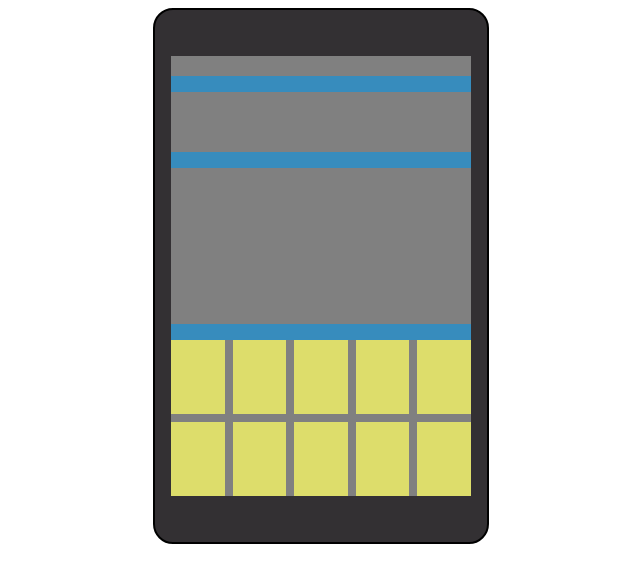
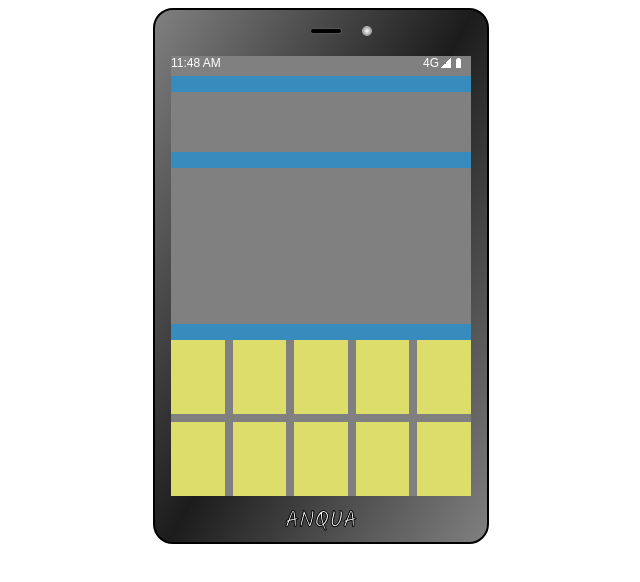
Before and after one commit to J4v1Dev/mobile-css, a website built with Vite: page src/index.html in a window 1280 px wide. Shown: the whole page, without its empty margins (319-959 px from the left). Built offline with nearby package versions, Linux system fonts and the light colour scheme; a web font is replaced by a local one.

Commit message:
Top screen terminada

```diff
--- a/src/index.css
+++ b/src/index.css
@@ -1,3 +1,5 @@
+@import url('https://fonts.googleapis.com/css2?family=Barrio&family=Kalam:wght@300;400;700&family=Lavishly+Yours&display=swap');
+
 body {
   display: flex;
   justify-content: center;
@@ -8,8 +10,8 @@ body {
   height: 500px;
   border: 2px solid black;
   border-radius: 20px;
-  /*background: linear-gradient(300deg, grey , black ,grey);*/
-  background-color: #333033;
+  background: linear-gradient(300deg, grey , #1d1c1c ,grey);
+  /*background-color: #333033;*/
   margin: auto;
   padding: 1rem;
 
@@ -19,7 +21,35 @@ body {
   justify-content: center;
 }
 
+.mobiletop{
+  display: flex;
+  justify-content: center;
+
+  & .audio{
+    width: 30px;
+    height: 4px;
+    border: 1px solid #fff5;
+    border-radius: 5px;
+    background-color: black;
+    margin-left: 40px;
+    margin-top: 2px;
+  }
+
+  & .camera{
+    width: 8px;
+    height: 8px;
+    border: 1px solid transparent;
+    border-radius: 100%;
+    background: radial-gradient(white, grey);
+    margin-left: 20px;
+
+  }
+}
+
 .screen{
+
+  --font:Arial, Helvetica, sans-serif;
+
   display: grid;
   grid-template-rows: 20px 60px 1fr 1fr;
   background-color: #378cbd;
@@ -30,6 +60,49 @@ body {
   }
 }
 
+.topscreen{
+  display: flex;
+  justify-content: space-between;
+
+  & .hour{
+    & p{
+      margin: 0;
+      font-size: 12px;
+      color: #ffff;
+      font-family: var(--font);
+    }
+  }
+
+  & .charge{
+    display: flex;
+
+    & p{
+      margin: 0;
+      margin-right: 2px;
+      font-size: 12px;
+      color: #ffff;
+      font-family: var(--font);
+    }
+
+    & .signal{
+      width: 10px;
+      height: 10px;
+      margin-top: 2px;
+      margin-right: 5px;
+      background: linear-gradient(315deg, white 50%, transparent 50%);
+    }
+
+    & .batery{
+      width: 5px;
+      height: 10px;
+      margin-top: 2px;
+      margin-right: 10px;
+      border-top-right-radius: 5px;
+      border-top-left-radius: 5px;
+      background-color: #ffffff;
+    }
+  }
+}
 
 
 
@@ -39,8 +112,25 @@ body {
   grid-template-columns: repeat(5, 1fr);
   grid-template-rows: 1fr 1fr;
   gap: 0.5rem;
+  /*margin: 3px;*/
 
   & > div{
     background-color: rgb(221, 221, 107);
   }
 }
+
+.mobilebottom{
+  display: flex;
+  justify-content: center;
+  align-items: center;
+
+  & p{
+    font-family: "Kalam", cursive;
+    font-size: 23px;
+    margin: 0;
+    margin-top: 20px;
+    color: #ffffff;
+    -webkit-text-stroke: 1px #000000;
+  }
+
+}
--- a/src/index.html
+++ b/src/index.html
@@ -12,9 +12,21 @@
 
 <body>
   <div class="mobile">
-    <div class="mobiletop"></div>
+    <div class="mobiletop">
+      <div class="audio"></div>
+      <div class="camera"></div>
+    </div>
     <div class="screen">
-      <div class="topscreen"></div>
+      <div class="topscreen">
+        <div class="hour">
+          <p>11:48 AM</p>
+        </div>
+        <div class="charge">
+          <p>4G</p>
+          <div class="signal"></div>
+          <div class="batery"></div>
+        </div>
+      </div>
       <div class="middle1screen"></div>
       <div class="middlescreen"></div>
       <div class="bottomscreen">
@@ -30,7 +42,9 @@
         <div class="icon10"></div>
       </div>
     </div>
-    <div class="mobilebottom"></div>
+    <div class="mobilebottom">
+      <p>ANQUA</p>
+    </div>
   </div>
 </body>
 
```
